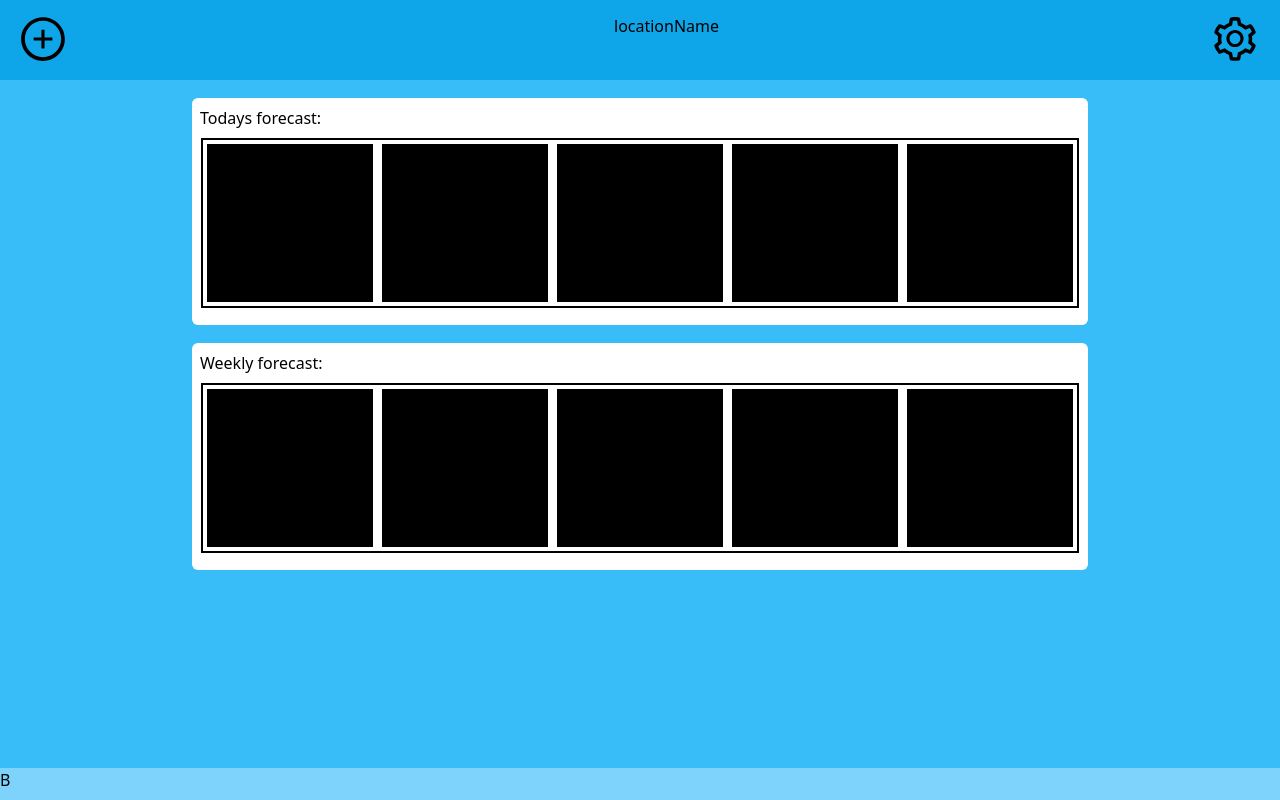
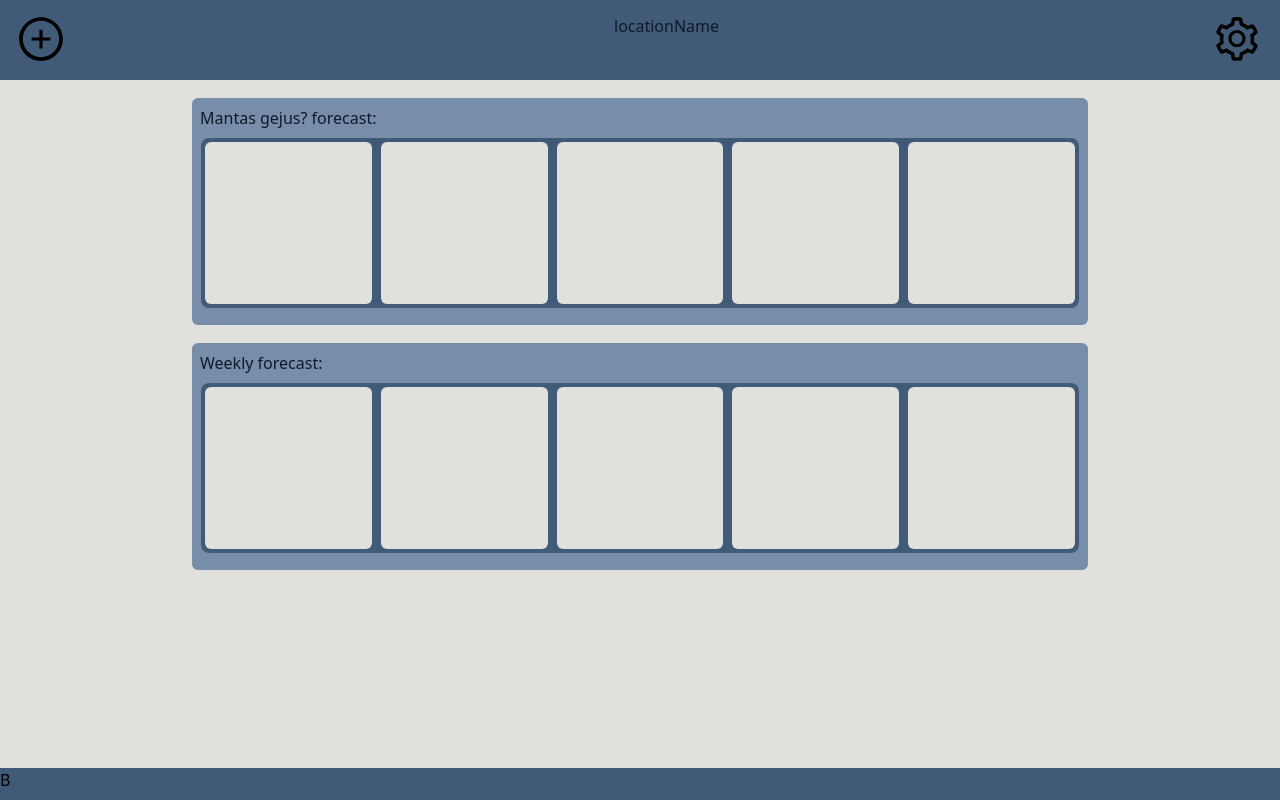
Before and after one commit to AtlantasLTU/weather-app, a Next.js app: page / in a window 1280 px wide. Built offline with nearby package versions, Linux system fonts and the light colour scheme.

Commit message:
06/09/2023 end of day

```diff
--- a/src/app/footer.tsx
+++ b/src/app/footer.tsx
@@ -1,6 +1,6 @@
 const Footer = () => {
     return(
-        <footer className="relative border-sky-400 border-1 border-solid w-full h-[4%] bg-sky-300">
+        <footer className="relative w-full h-[4%] bg-primary">
             <div>
                 <h2>B</h2>
             </div>
--- a/src/app/forecast.tsx
+++ b/src/app/forecast.tsx
@@ -2,8 +2,8 @@ import ForecastDay from "./forecastDay";
 
 const Forecast = (props: any) => {
     return(
-        <div className="bg-white w-full h-[33%] border-solid rounded-md relative mt-[2%]"><h1 className="m-2">{props.day} forecast:</h1>
-            <div className="ml-[1%] h-[75%] w-[98%] border-solid border-black border-2 overflow-y-hidden overflow-x-auto flex flex-row">
+        <div className="bg-secondary w-full h-[33%] border-solid rounded-md relative mt-[2%]"><h1 className="m-2 text-text">{props.day} forecast:</h1>
+            <div className="ml-[1%] h-[75%] w-[98%] bg-primary overflow-y-hidden rounded-lg overflow-x-auto flex flex-row">
                 <ForecastDay/>
                 <ForecastDay/>
                 <ForecastDay/>
--- a/src/app/forecastDay.tsx
+++ b/src/app/forecastDay.tsx
@@ -1,6 +1,6 @@
 const ForecastDay = () => {
     return(
-        <div className="border-solid border-2 border-black bg-black relative w-[20%] m-[0.5%]">
+        <div className="bg-accent relative w-[20%] m-[0.5%] rounded-md">
         </div>
     )
 }
--- a/src/app/header.tsx
+++ b/src/app/header.tsx
@@ -1,11 +1,10 @@
-import {AiOutlineSetting} from 'react-icons/ai';
-import {AiOutlinePlusCircle} from 'react-icons/ai';
+import { AiOutlineSetting, AiOutlinePlusCircle } from 'react-icons/ai';
 
 const Header = () => {
     return(
-        <header className="w-full h-[10%] border-2 border-solid border-sky-500 bg-sky-500 relative flex items-center text-center">
+        <header className="w-full h-[10%] bg-primary relative flex items-center text-center">
             <div className="w-[3.25rem] h-[3.25rem] absolute left-[1rem] flex-row"><AiOutlinePlusCircle size={50}/></div>
-            <div className="w-[3.25rem] h-[3.25rem] relative m-auto flex-row"><h1>locationName</h1></div>
+            <div className="w-[3.25rem] h-[3.25rem] relative m-auto flex-row"><h1 className='text-text'>locationName</h1></div>
             <div className="w-[3.25rem] h-[3.25rem] absolute right-[1rem] flex-row"><AiOutlineSetting size={50}/></div>
         </header>
     );
--- a/src/app/layout.tsx
+++ b/src/app/layout.tsx
@@ -7,7 +7,7 @@ export default function RootLayout({
 }) {
   return (
     <html lang="en">
-      <body className='w-screen h-screen'>{children}</body>
+      <body>{children}</body>
     </html>
   )
 }
--- a/src/app/main.tsx
+++ b/src/app/main.tsx
@@ -2,9 +2,9 @@ import Forecast from "./forecast";
 
 const Main = () =>{
     return(
-        <main className="bg-sky-400 w-full h-[86%] relative flex justify-center">
+        <main className="bg-accent w-full h-[86%] relative flex justify-center">
             <div className="w-[70%] h-full absolute flex flex-col">
-                <Forecast day="Todays"></Forecast>
+                <Forecast day="Mantas gejus?"></Forecast>
                 <Forecast day="Weekly"></Forecast>
             </div>
         </main>
--- a/src/app/page.tsx
+++ b/src/app/page.tsx
@@ -4,7 +4,7 @@ import Footer from "./footer";
 
 export default function Home() {
   return (
-    <div className="w-screen h-screen flex flex-wrap absolute">
+    <div id="main" className="w-screen h-screen first-letter:flex flex-wrap absolute">
       <Header/>
       <Main/>
       <Footer/>
--- a/tailwind.config.js
+++ b/tailwind.config.js
@@ -7,13 +7,13 @@ module.exports = {
     './src/app/**/*.{js,ts,jsx,tsx,mdx}',
   ],
   theme: {
-    extend: {
-      backgroundImage: {
-        'gradient-radial': 'radial-gradient(var(--tw-gradient-stops))',
-        'gradient-conic':
-          'conic-gradient(from 180deg at 50% 50%, var(--tw-gradient-stops))',
-      },
-    },
+    colors: {
+      'text': '#0d1b2aff',
+      'background': '#1b263bff',
+      'primary': '#415a77ff',
+      'secondary': '#778da9ff',
+      'accent': '#e0e1ddff',
+    }
   },
   plugins: [],
 }
```
Also changed, not shown: package.json (+4 -4 lines), src/app/autoWH.tsx (added, +28 -0 lines), 1 other file (tests, documents, lock files or other folders).
